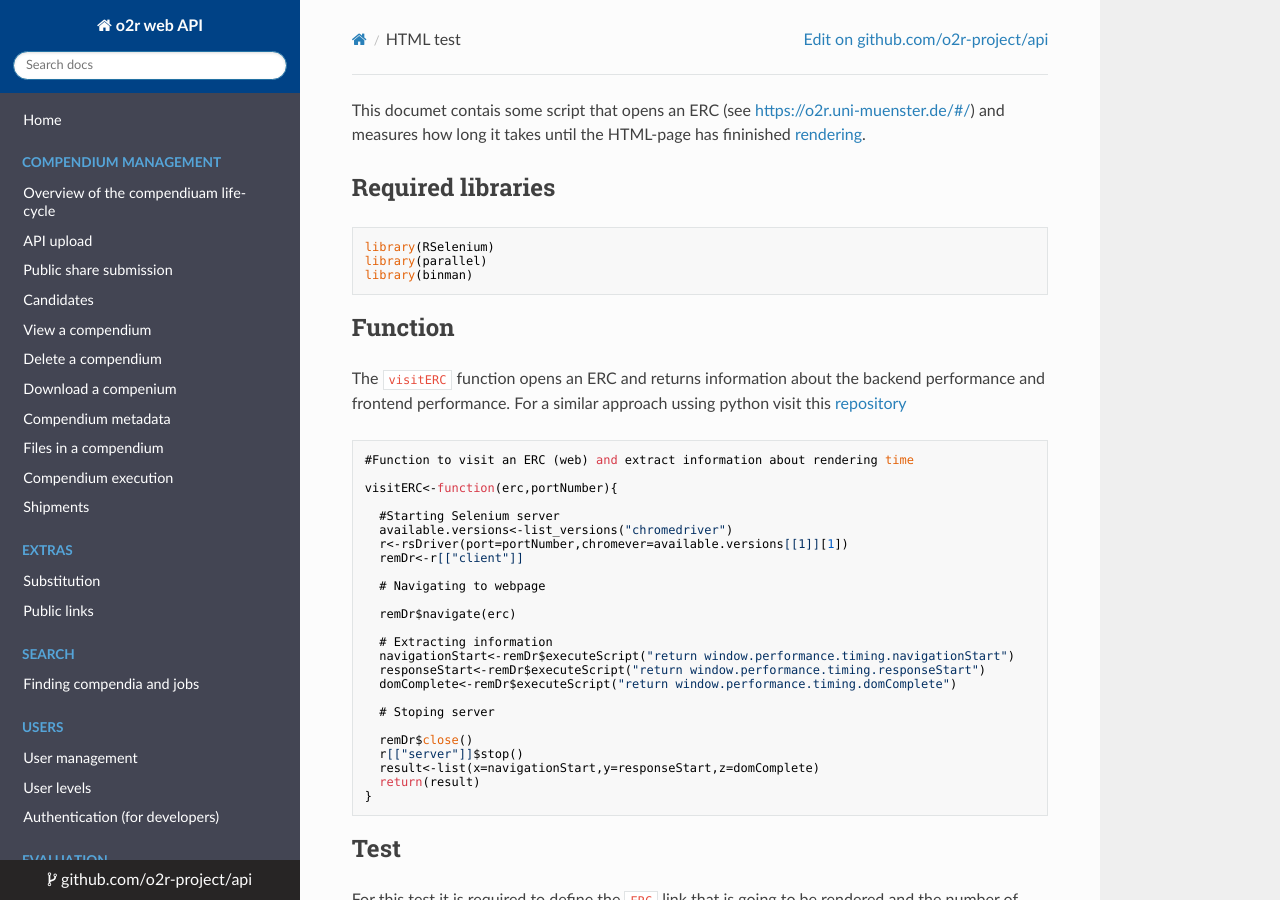
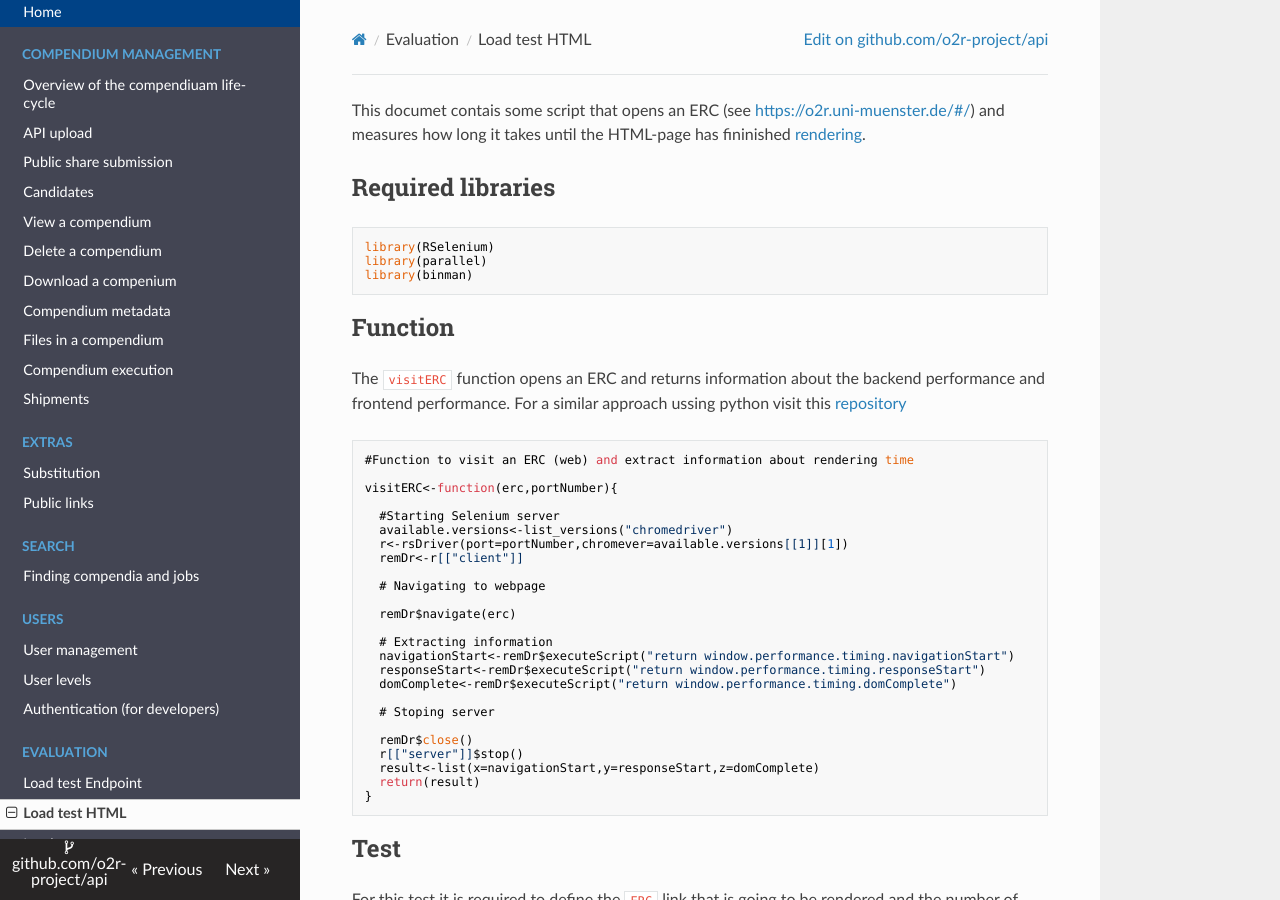
Before and after one commit to o2r-project/api, an MkDocs documentation site: the page built from docs/evaluation/HTML_test.md, in a window 1280 px wide and 900 px high. Built offline with MkDocs 1.6.1, drawn with Linux system fonts in a browser that asks for light colours; nearby versions of some CDN libraries.

Commit message:
Adding test to .yml doc

```diff
--- a/mkdocs.yml
+++ b/mkdocs.yml
@@ -26,6 +26,8 @@ nav:
     - User levels: 'user/levels.md'
     - Authentication (for developers): 'user/auth.md'
   - Evaluation:
+    - Load test Endpoint: 'evaluation/load_test_endpoint.md'
+    - Load test HTML: 'evaluation/HTML_test.md'
     - Load test: 'evaluation/load_test.md'
 theme:
   name: readthedocs
```
